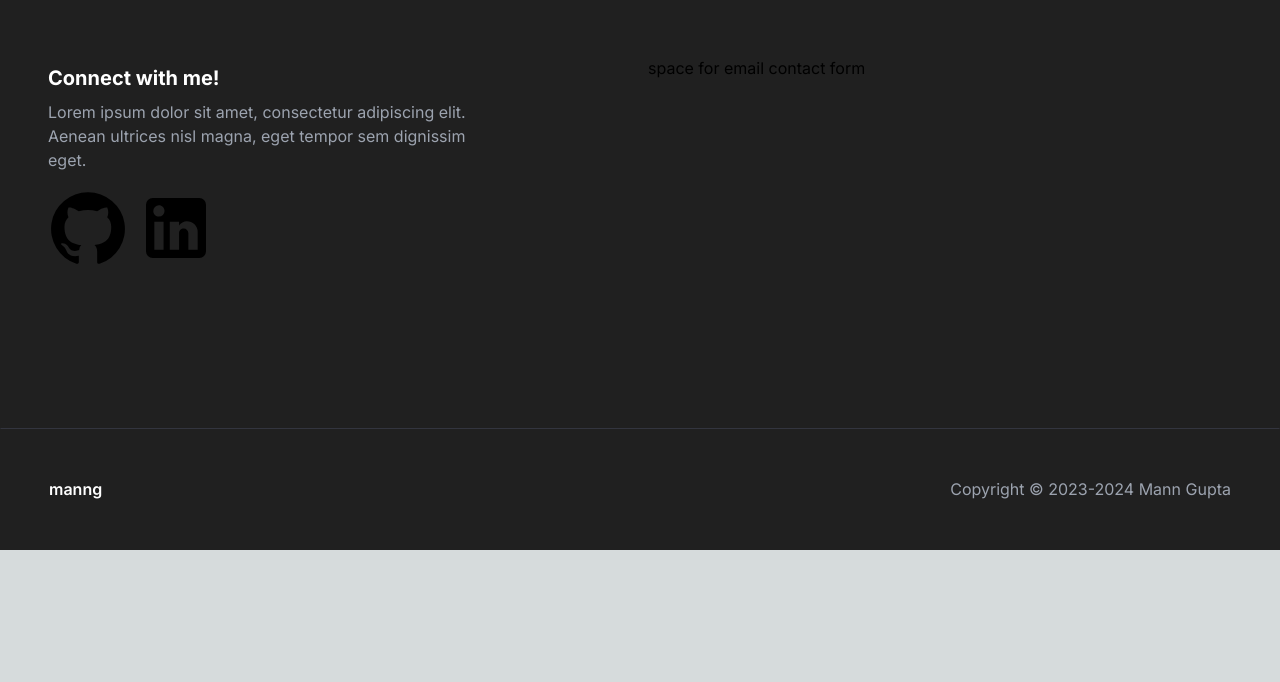
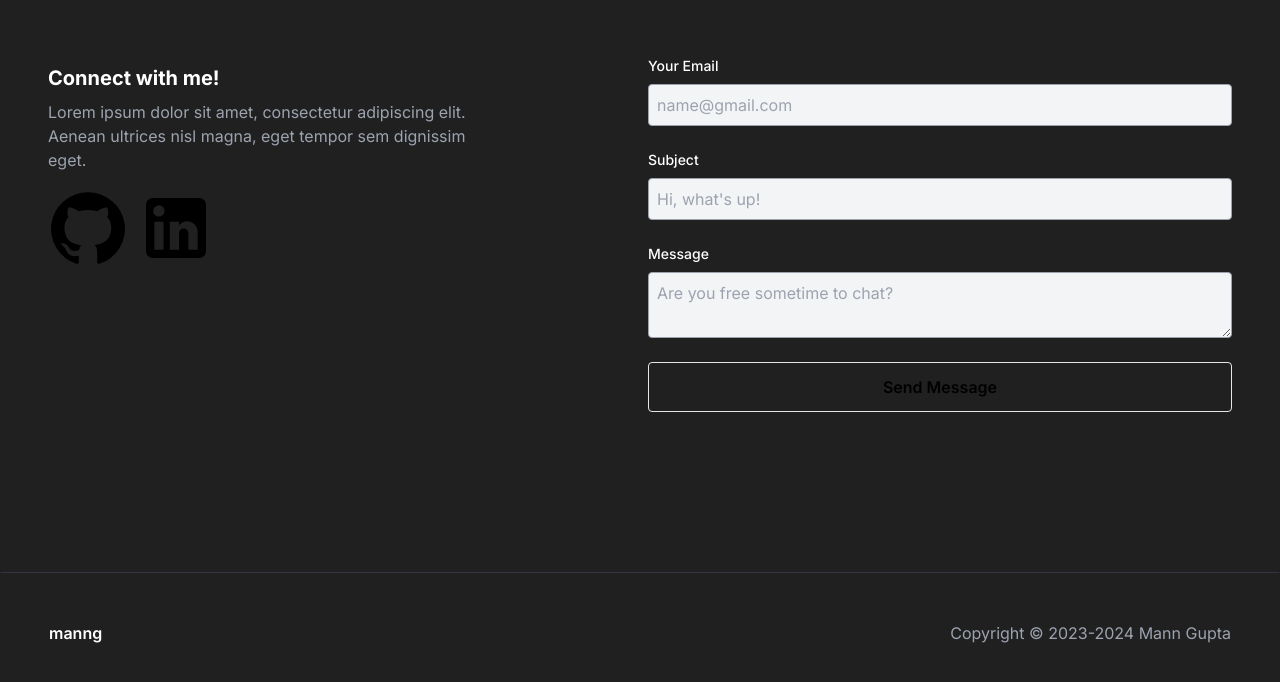
Before and after one commit to manngup/manng.net, a Next.js app: page / in a window 1280 px wide. Shown: the part 1622-2304 px from the top of the page. Before the commit the page ends 2172 px from the top, so only its background shows below. Built offline with nearby package versions, Linux system fonts and the light colour scheme.

Commit message:
added frontend of message form in Contact

```diff
--- a/src/app/components/Contact.tsx
+++ b/src/app/components/Contact.tsx
@@ -23,8 +23,46 @@ const Contact = () => {
             </div>
         </div>
         <div>
-            <form className="flex flex-col gap-4">
-                space for email contact form
+            <form className="flex flex-col">
+                <div className="mb-6">
+                    <label htmlFor="email" className="text-white block text-sm font-medium mb-2">
+                        Your Email
+                    </label>
+                    <input
+                        type="email"
+                        id="email"
+                        required placeholder="name@gmail.com"
+                        className="bg-gray-100 border border-gray-400 placeholder-gray-400 text-gray-600 rounded p-2 block w-full"
+                    />
+                </div>
+                <div className="mb-6">
+                    <label htmlFor="subject" className="text-white block text-sm font-medium mb-2">
+                        Subject
+                    </label>
+                    <input
+                        type="text"
+                        id="subject"
+                        required placeholder="Hi, what's up!"
+                        className="bg-gray-100 border border-gray-400 placeholder-gray-400 text-gray-600 rounded p-2 block w-full"
+                    />
+                </div>
+                <div className="mb-6">
+                    <label htmlFor="message" className="text-white block text-sm font-medium mb-2">
+                        Message
+                    </label>
+                    <textarea
+                        name="message"
+                        id="message"
+                        required placeholder="Are you free sometime to chat?"
+                        className="bg-gray-100 border border-gray-400 placeholder-gray-400 text-gray-600 rounded p-2 block w-full"
+                    />
+                </div>
+                <button
+                    type="submit"
+                    className="border rounded block w-full p-3 font-semibold hover:scale-105 transition-all duration-250"
+                >
+                    Send Message
+                </button>
             </form>
         </div>
     </section>
```
